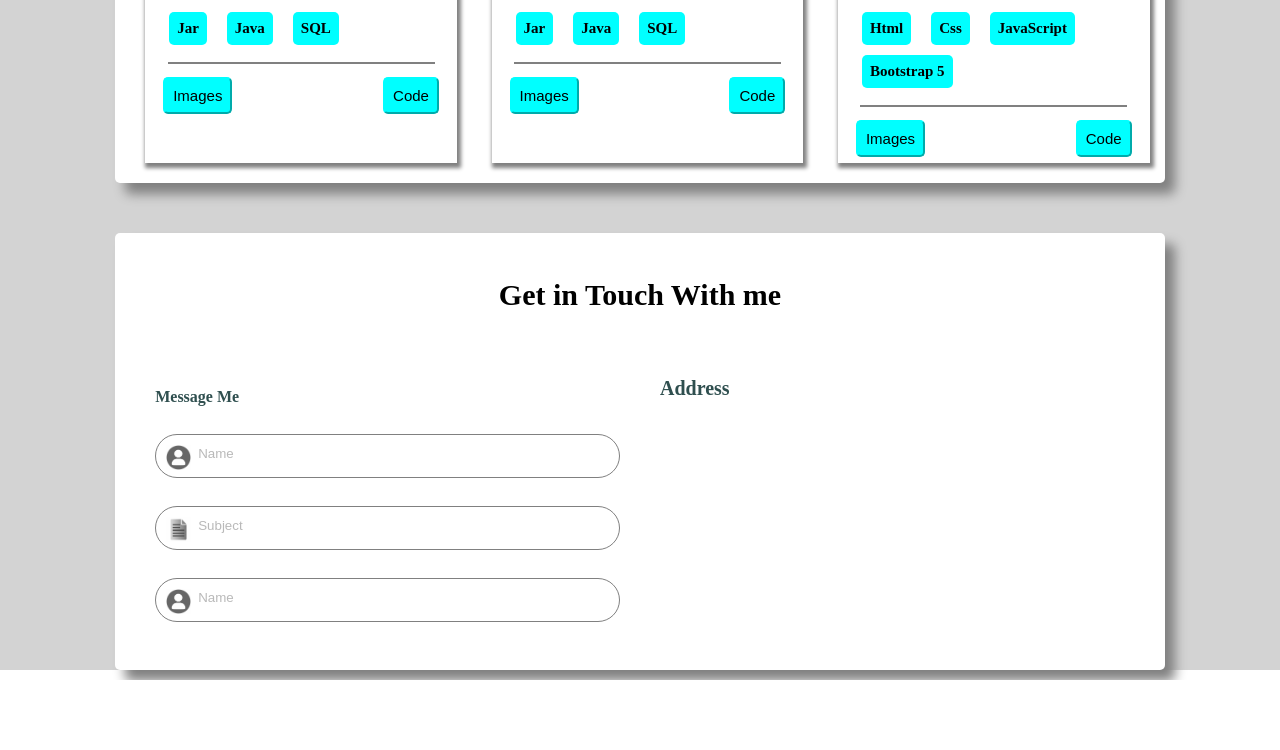
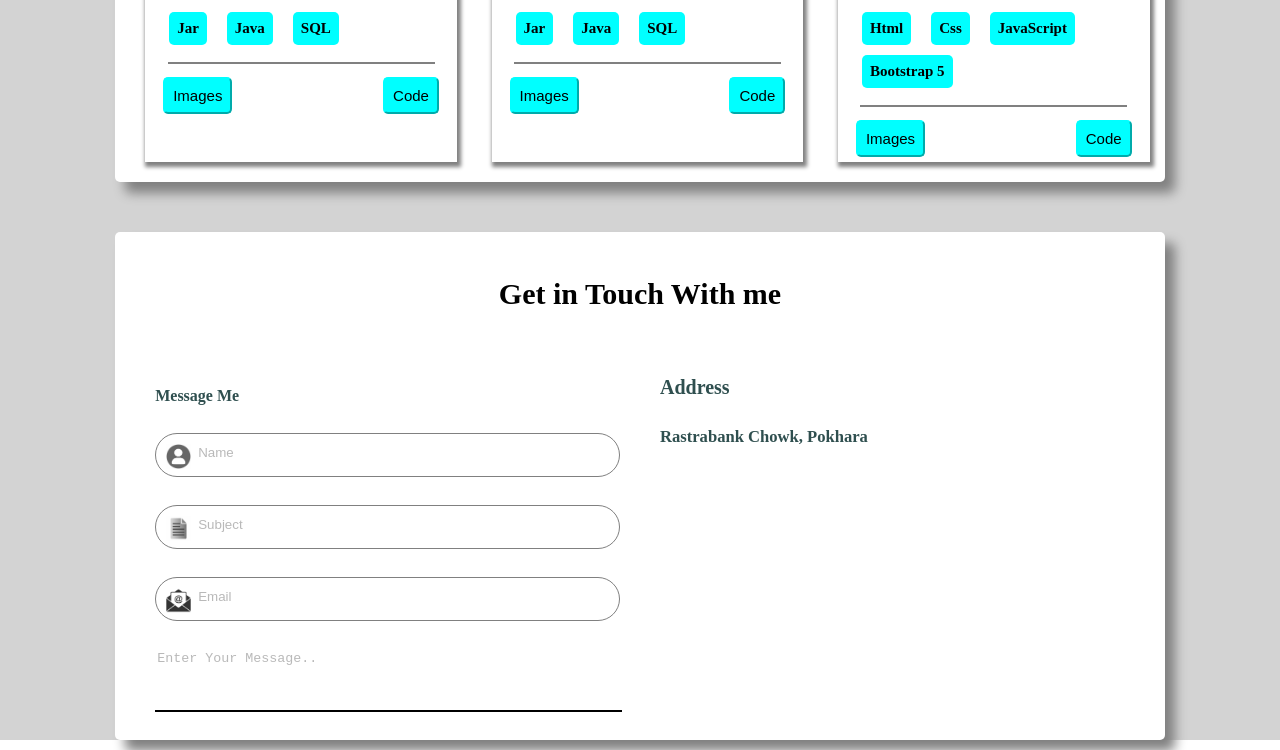
Before and after one commit to sudeep3693/sudeep3693, a plain HTML site: page index.html in a window 1280 px wide. Shown: the part 2250-3000 px from the top of the page. Before the commit the page ends 2930 px from the top, so only its background shows below. Drawn offline with nearby package versions, Linux system fonts and the light colour scheme.

Commit message:
still incomplete

```diff
--- a/CSS/style.css
+++ b/CSS/style.css
@@ -315,6 +315,25 @@ margin:5px 20px 5px 5px;
 
 }
 
+.getintouch .row2 .col1 .line .text input{
+    position:absolute;
+    margin-top: 5px ;
+    margin-left: 5px;
+    margin-right: 5px;
+    width:85%;
+    border:none;
+    opacity: 50%;
+    outline: none;
+
+}
+
+.getintouch .row2 .col1 textarea{
+    width:100%;
+    resize: none;
+    outline:none;
+    border:none;
+    opacity: 50%;
+}
 .getintouch .row2 .col2{
     width: 50%;
     margin:20px 20px 20px 20px;
@@ -334,7 +353,7 @@ margin:5px 20px 5px 5px;
 .projects .row2 .project{
 
     width: 90%;
-    height:600px;
+    height:auto;
     box-shadow:2px 3px 4px 2px grey;
     margin:30px 5px 20px 30px;
     overflow: hidden;
@@ -463,7 +482,8 @@ margin:5px 20px 5px 5px;
     color:white;
     background:linear-gradient(90deg, rgba(76,175,80,1) 50%, rgba(50,222,132,1) 100%);
     text-align: center;
-    transition: all 0.5s linear;
+    transition: width 1.5s linear;
+    animation-delay: none;
 }
 
 
--- a/index.html
+++ b/index.html
@@ -100,28 +100,28 @@
             <div class="progress-container">
                 <h4>C Programming</h4>
                 <div class="progressbar">
-                    <span data-width="90%"></span>
+                    <span data-width="50%"></span>
                 </div>
             </div>
 
             <div class="progress-container">
                 <h4>SQL</h4>
                 <div class="progressbar">
-                    <span data-width="80%"></span>
+                    <span data-width="50%"></span>
                 </div>
             </div>
 
             <div class="progress-container">
                 <h4>Hibernate</h4>
                 <div class="progressbar">
-                    <span data-width="40%"></span>
+                    <span data-width="50%"></span>
                 </div>
             </div>
 
             <div class="progress-container">
                 <h4>JSP</h4>
                 <div class="progressbar">
-                    <span data-width="60%"></span>
+                    <span data-width="40%"></span>
                 </div>
             </div>
         </div>
@@ -236,16 +236,22 @@
 
                         <div class="line">
                             <div class="immage">
-                                <img src="../IMG/profl.jpg" height="25px" width="25px" alt="">
+                                <img src="../IMG/email.png" height="25px" width="25px" alt="">
                             </div>
                             <div class="text">
-                                <input type="text" name="nme" id="nme" placeholder="Name">
+                                <input type="email" name="emle" id="emle" placeholder="Email">
                             </div>
                         </div>
+
+
+
+                            <textarea name="txtarea" id="txtarea" placeholder="Enter Your Message.." rows="3" ></textarea>
+                        <hr width='100%' color="black" width="1px">
                     </form>
                     </div>
                     <div class="col2">
                         Address <br>
+                        <h5>Rastrabank Chowk, Pokhara</h5>
 
                     </div>
                 </div>
```
Also changed, not shown: IMG/email.png (added).
